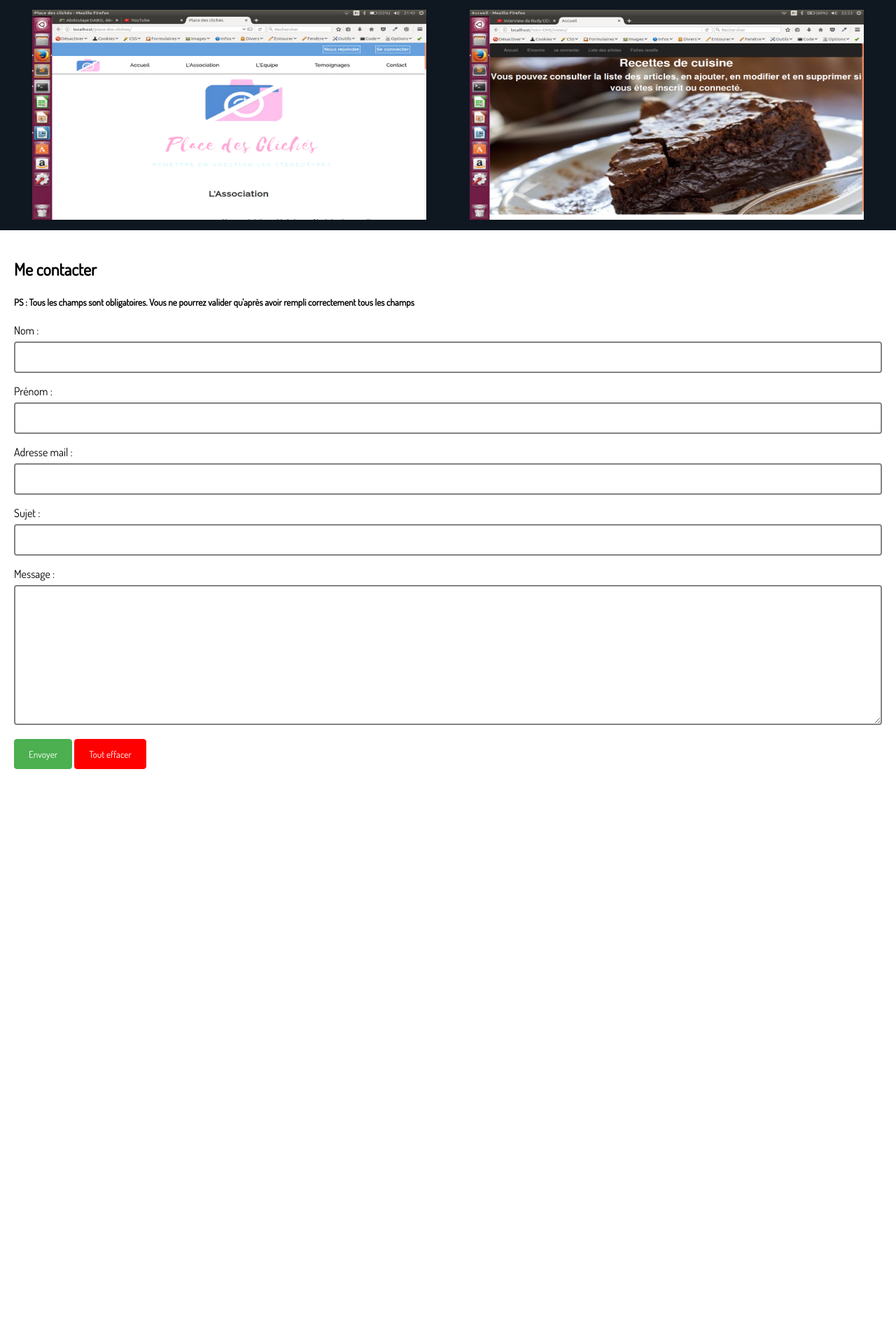
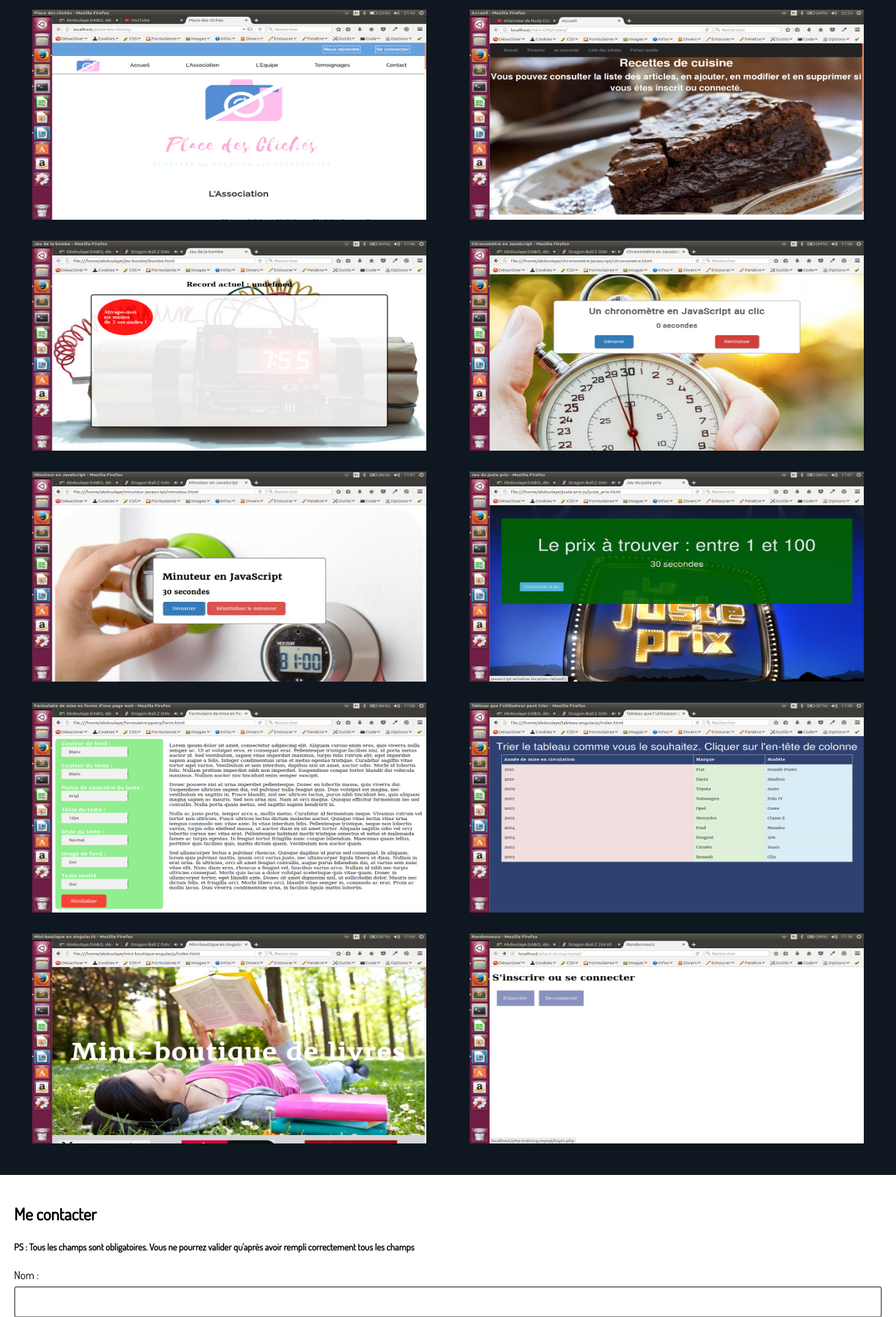
Before and after one commit to abdoulaye75/CV, a PHP site: page / in a window 1280 px wide. Shown: the part 4445-6327 px from the top of the page at 70% size. Before the commit the page ends 5544 px from the top, so only its background shows below. Run offline with PHP 8.4, Linux system fonts and the light colour scheme; style sheets or scripts are compiled from the project's sources; some libraries are stand-ins or nearby versions.

Commit message:
ajout de réalisations dans la partie portfolio et de captures d'écran

```diff
--- a/styles/portfolio.css
+++ b/styles/portfolio.css
@@ -7,7 +7,10 @@
   padding: 15px; }
   .realisations .realisation {
     width: 45%;
-    height: 300px; }
+    height: 300px;
+    margin-bottom: 30px; }
+    .realisations .realisation .description {
+      display: none; }
     .realisations .realisation img {
       width: 100%;
       height: 300px; }
--- a/styles/portfolio.scss
+++ b/styles/portfolio.scss
@@ -22,6 +22,9 @@
 	.realisation {
 		width: 45%;
 		height: 300px;
+		margin-bottom: 30px;
+
+		.description {display: none;}
 
 		img {
 			width: 100%;
--- a/views/portfolio.php
+++ b/views/portfolio.php
@@ -20,4 +20,92 @@
 			<p> Projet de mi-formation </p>
 		</div>
 	</div>
+
+	<div id="site3" class="realisation">
+		<a href="#">
+			<img src="img/bombe.png" alt="jeu de la bombe en js">
+		</a>
+
+		<div class="description" id="description3">
+			<h4> Bombe à attraper </h4>
+			<p> Jeu de la bombe en JavaScript </p>
+		</div>
+	</div>
+
+	<div id="site4" class="realisation">
+		<a href="#">
+			<img src="img/chronometre.png" alt="chronometre en js">
+		</a>
+
+		<div class="description" id="description4">
+			<h4> Chronomètre en JavaScript </h4>
+			<p> Chronomètre en JavaScript </p>
+		</div>
+	</div>
+
+	<div id="site5" class="realisation">
+		<a href="#">
+			<img src="img/minuteur.png" alt="minuteur en js">
+		</a>
+
+		<div class="description" id="description5">
+			<h4> Minuteur en JavaScript </h4>
+			<p> Minuteur en JavaScript </p>
+		</div>
+	</div>
+
+	<div id="site6" class="realisation">
+		<a href="#">
+			<img src="img/juste-prix.png" alt="juste prix en js">
+		</a>
+
+		<div class="description" id="description6">
+			<h4> Juste prix en JavaScript </h4>
+			<p> Juste prix en JavaScript </p>
+		</div>
+	</div>
+
+	<div id="site7" class="realisation">
+		<a href="#">
+			<img src="img/form.png" alt="formulaire de style en jquery">
+		</a>
+
+		<div class="description" id="description7">
+			<h4> Formulaire de style en jquery </h4>
+			<p> Formulaire de style en jquery </p>
+		</div>
+	</div>
+
+	<div id="site8" class="realisation">
+		<a href="#">
+			<img src="img/tableau_angularjs.png" alt="tableau en angularjs">
+		</a>
+
+		<div class="description" id="description8">
+			<h4> Tableau en angularjs </h4>
+			<p> Tableau en angularjs </p>
+		</div>
+	</div>
+
+	<div id="site9" class="realisation">
+		<a href="#">
+			<img src="img/mini-boutique.png" alt="mini-boutique en angularjs">
+		</a>
+
+		<div class="description" id="description9">
+			<h4> Mini-boutique en angularjs </h4>
+			<p> Mini-boutique en angularjs </p>
+		</div>
+	</div>
+
+	<div id="site10" class="realisation">
+		<a href="#">
+			<img src="img/e-commerce.png" alt="mini-boutique en php/mysql">
+		</a>
+
+		<div class="description" id="description10">
+			<h4> Mini-boutique en php / mysql </h4>
+			<p> Mini-boutique en php / mysql </p>
+		</div>
+	</div>
 </section>
```
Also changed, not shown: img/bombe.png (added), img/chronometre.png (added), img/e-commerce.png (added), img/form.png (added), img/juste-prix.png (added), img/mini-boutique.png (added), img/minuteur.png (added), img/tableau_angularjs.png (added).
